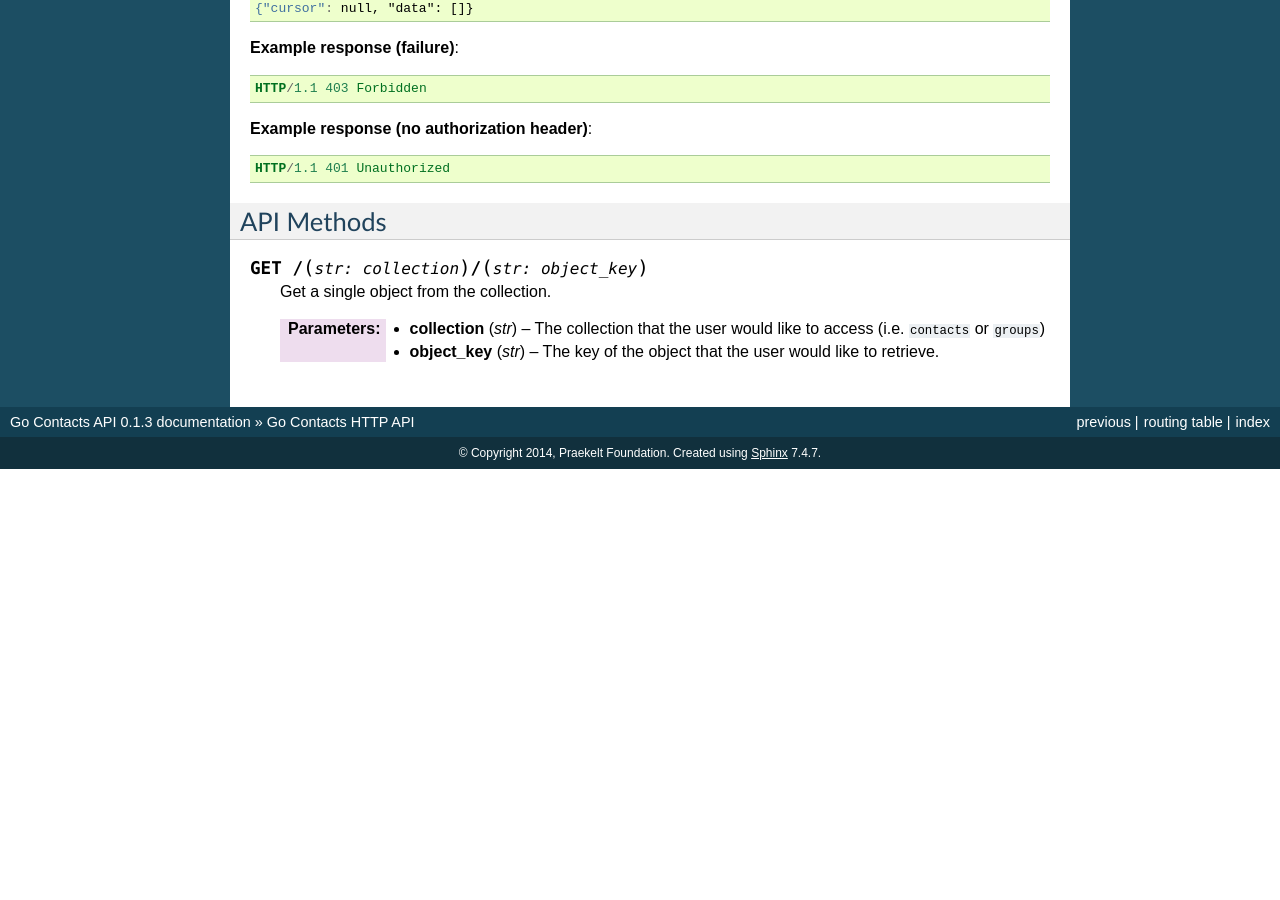
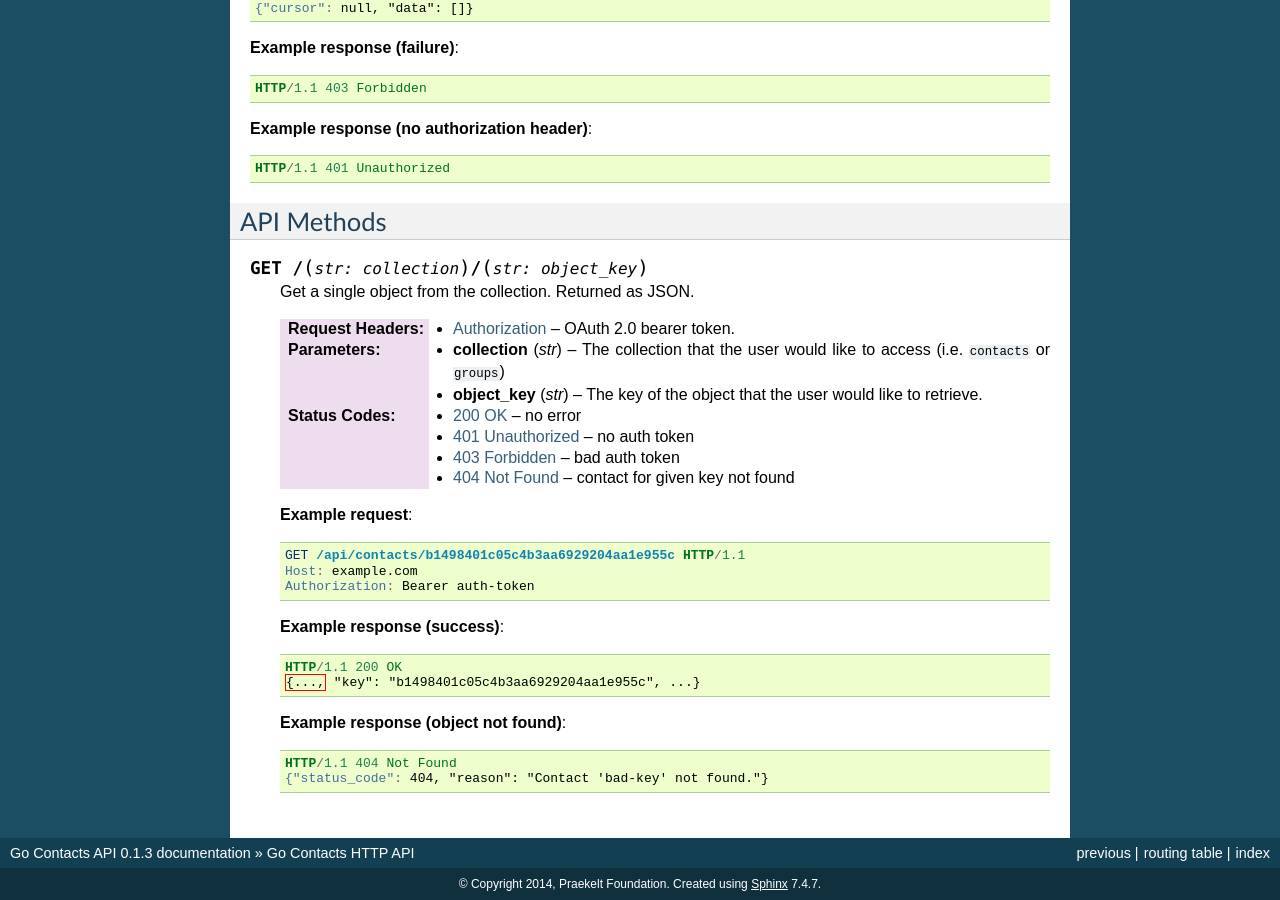
Before and after one commit to praekeltfoundation/go-contacts-api, a Sphinx documentation site: the page built from docs/go-contacts-api.rst, in a window 1280 px wide and 900 px high, scrolled down 1523 px. Built offline with Sphinx 7.4.7, drawn with Linux system fonts in a browser that asks for light colours; before the commit the page ends 1992 px from its top, so only the background shows below that.

Commit message:
Added get single object method to docs

```diff
--- a/docs/go-contacts-api.rst
+++ b/docs/go-contacts-api.rst
@@ -119,10 +119,39 @@ API Methods
 
 .. http:get:: /(str:collection)/(str:object_key)
 
-    Get a single object from the collection.
+    Get a single object from the collection. Returned as JSON.
+
+    :reqheader Authorization: OAuth 2.0 bearer token.
 
     :param str collection:
         The collection that the user would like to access (i.e. ``contacts`` or
         ``groups``)
     :param str object_key:
         The key of the object that the user would like to retrieve.
+
+    :statuscode 200: no error
+    :statuscode 401: no auth token
+    :statuscode 403: bad auth token
+    :statuscode 404: contact for given key not found
+
+    **Example request**:
+
+    .. sourcecode:: http
+
+        GET /api/contacts/b1498401c05c4b3aa6929204aa1e955c HTTP/1.1
+        Host: example.com
+        Authorization: Bearer auth-token
+
+    **Example response (success)**:
+
+    .. sourcecode:: http
+
+        HTTP/1.1 200 OK
+        {..., "key": "b1498401c05c4b3aa6929204aa1e955c", ...}
+
+    **Example response (object not found)**:
+
+    .. sourcecode:: http
+
+        HTTP/1.1 404 Not Found
+        {"status_code": 404, "reason": "Contact 'bad-key' not found."}
```
